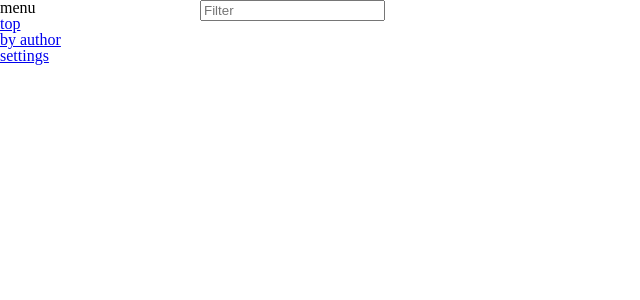
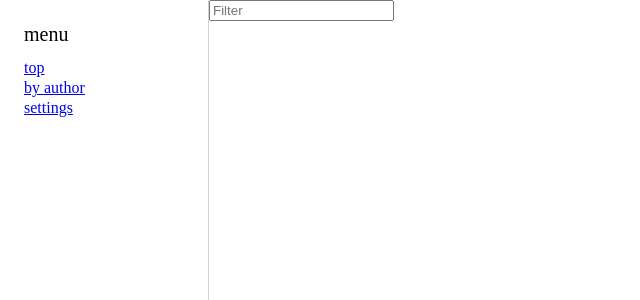
Before and after one commit to cumet04/slack_emoji_viewer, a Nuxt app: page / in a window 1280 px wide. Shown: the top 300 px of the page, without its empty margins (0-640 px from the left). Built offline with nearby package versions, Linux system fonts and the light colour scheme.

Commit message:
sidebar style

```diff
--- a/components/TheSidebar.vue
+++ b/components/TheSidebar.vue
@@ -1,8 +1,8 @@
 <template>
   <aside>
-    <h1>menu</h1>
+    <h1 class="header">menu</h1>
     <ul>
-      <li v-for="menu in menus" :key="menu.name">
+      <li v-for="menu in menus" :key="menu.name" class="menu_item">
         <nuxt-link :to="menu.url">{{ menu.name }}</nuxt-link>
       </li>
     </ul>
@@ -23,4 +23,13 @@ export default {
 };
 </script>
 
-<style scoped lang="scss"></style>
+<style scoped lang="scss">
+.header {
+  font-size: 20px;
+  margin-bottom: 16px;
+}
+
+.menu_item {
+  margin-bottom: 4px;
+}
+</style>
--- a/layouts/default.vue
+++ b/layouts/default.vue
@@ -21,13 +21,16 @@ export default {
 <style scoped lang="scss">
 #root {
   display: flex;
+  height: 100vh;
   position: relative;
   flex-direction: row;
 }
 
 #nav {
   display: block;
-  width: 200px;
+  width: 160px;
+  padding: 24px;
+  border-right: lightgray solid 1px;
 }
 
 #board {
--- a/nuxt.config.js
+++ b/nuxt.config.js
@@ -23,6 +23,6 @@ export default {
     extend(config, ctx) {},
   },
   router: {
-    base: "/slack_emoji_viewer/",
+    base: "/slack_emoji_viewer/", // for gh-pages
   },
 };
```
